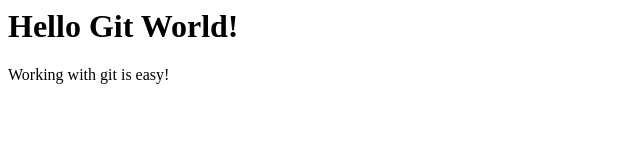
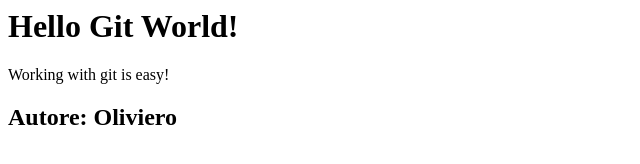
Before and after one commit to olivierod65/GitGitHubMC, a plain HTML site: page index.html in a window 1280 px wide. Shown: the whole page, without its empty margins (0-640 px from the left). Drawn offline with Linux system fonts and the light colour scheme.

Commit message:
Add Autore

```diff
--- a/index.html
+++ b/index.html
@@ -3,3 +3,5 @@
 <div>
   <p>Working with git is easy!</p>
 </div>
+
+<h2>Autore: Oliviero</h2>
```
Also changed, not shown: 3 other files.
